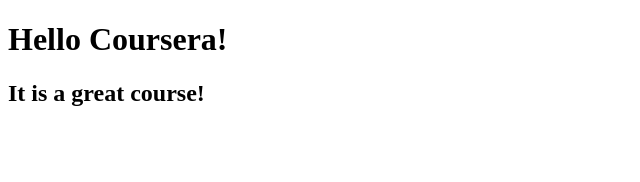
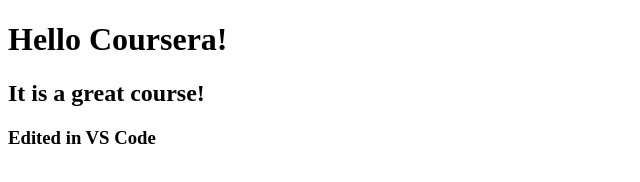
Before and after one commit to akupaka/coursera-web4, a plain HTML site: page site/index.html in a window 1280 px wide. Shown: the whole page, without its empty margins (0-640 px from the left). Drawn offline with Linux system fonts and the light colour scheme.

Commit message:
Enother addition

```diff
--- a/site/index.html
+++ b/site/index.html
@@ -7,5 +7,6 @@
 <body>
     <h1>Hello Coursera!</h1>
     <h2>It is a great course!</h2>
+    <h3>Edited in VS Code</h3>
 </body>
 </html>
```
